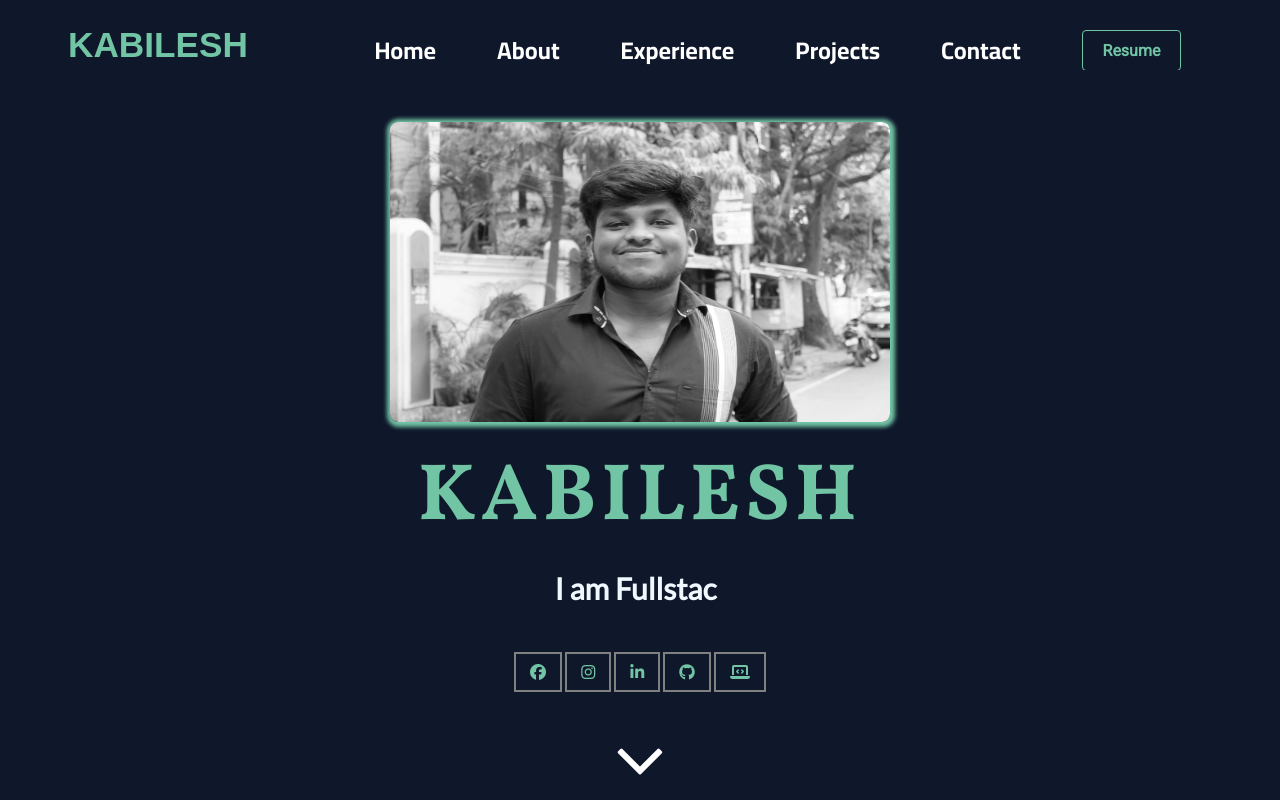
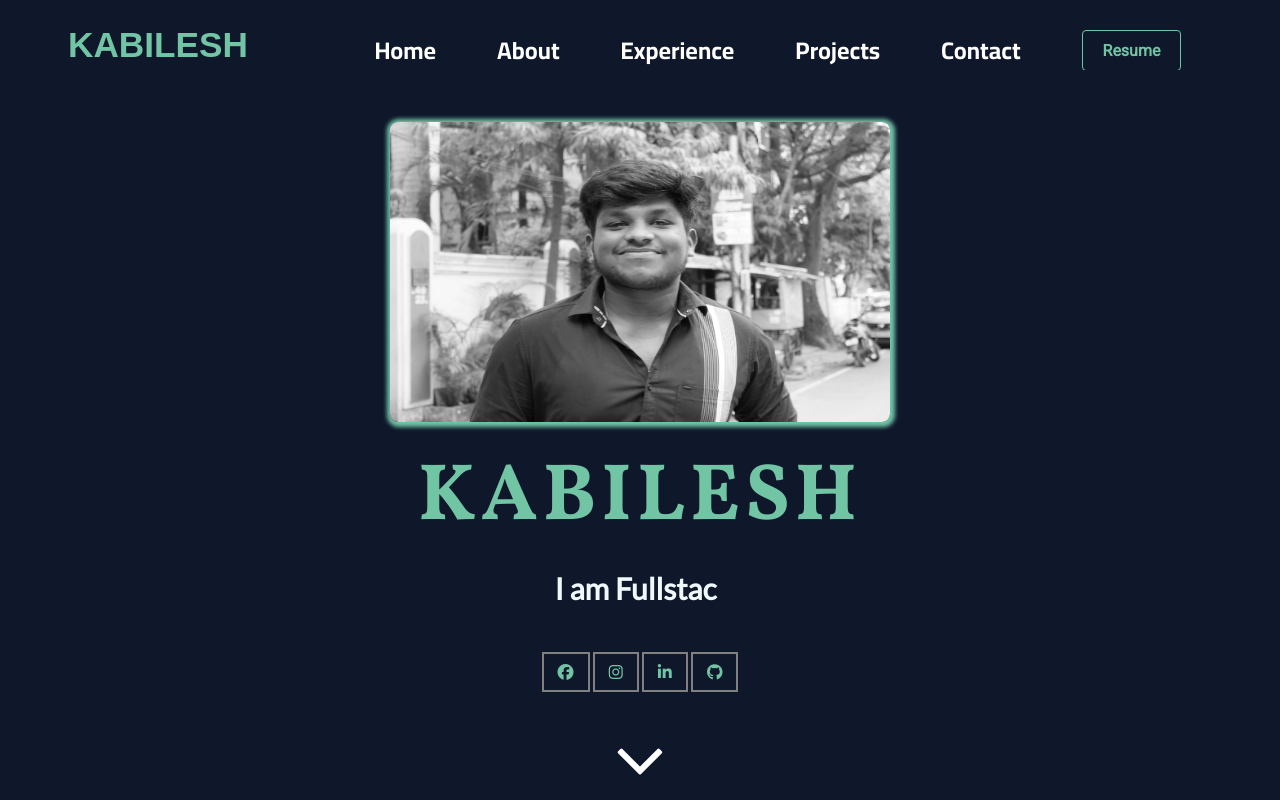
Before and after one commit to Kabilesh020799/Porfolio_React, a React (Create React App) app: page / in a window 1280 px wide. Shown: the top 800 px of the page. Built offline with nearby package versions, Linux system fonts and the light colour scheme; a web font is replaced by a local one.

Commit message:
socila icons update

```diff
--- a/src/components/Contact/Contact.js
+++ b/src/components/Contact/Contact.js
@@ -155,7 +155,7 @@ function Contact({ checkedB }) {
                     <i class="fa fa-github ls"></i>
                   </a>
                 </li>
-                <li>
+                <li style={{display: 'none'}}>
                   <a
                     href="https://leetcode.com/kabilesh020799/"
                     class="social-icon"
--- a/src/components/Home/Home.js
+++ b/src/components/Home/Home.js
@@ -77,7 +77,7 @@ function Body() {
                 <i class="fa fa-github ls"></i>
               </a>
             </li>
-            <li>
+            <li style={{display: 'none'}}>
               <a
                 href="https://leetcode.com/kabilesh020799/"
                 class="social-icon"
```
